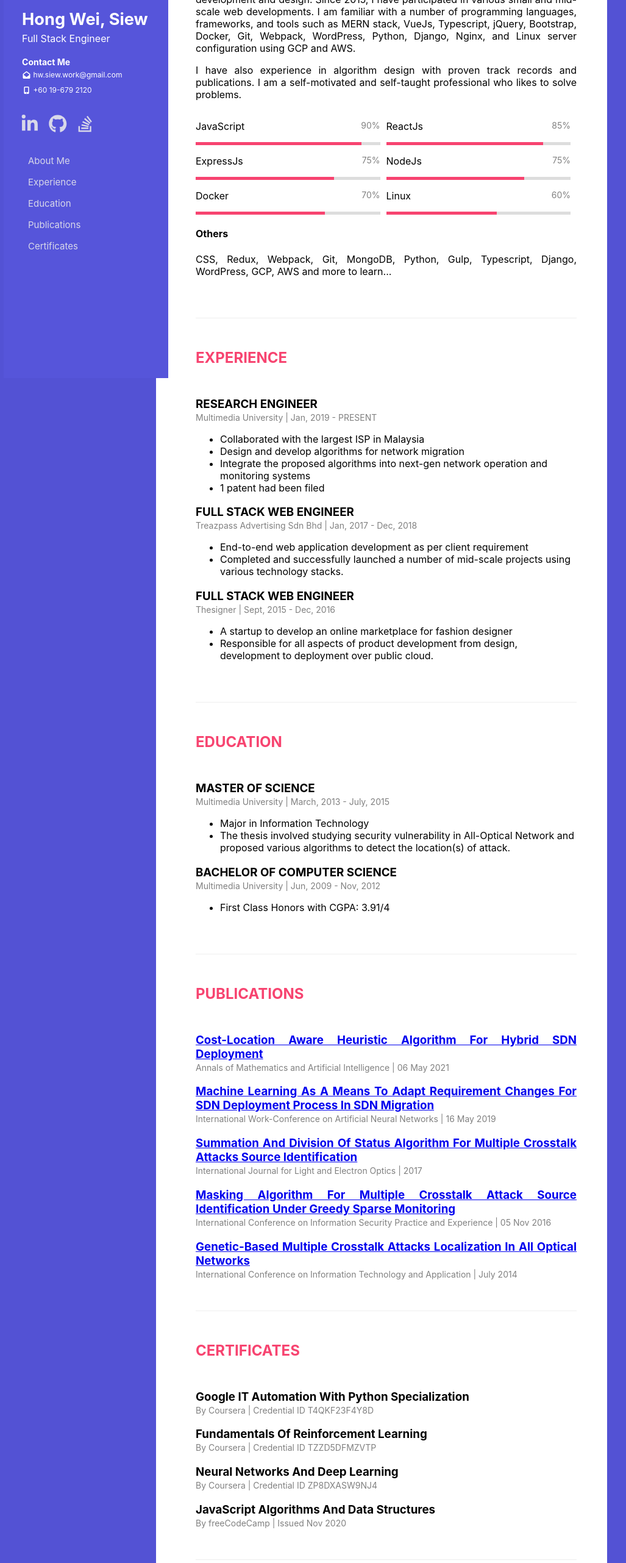
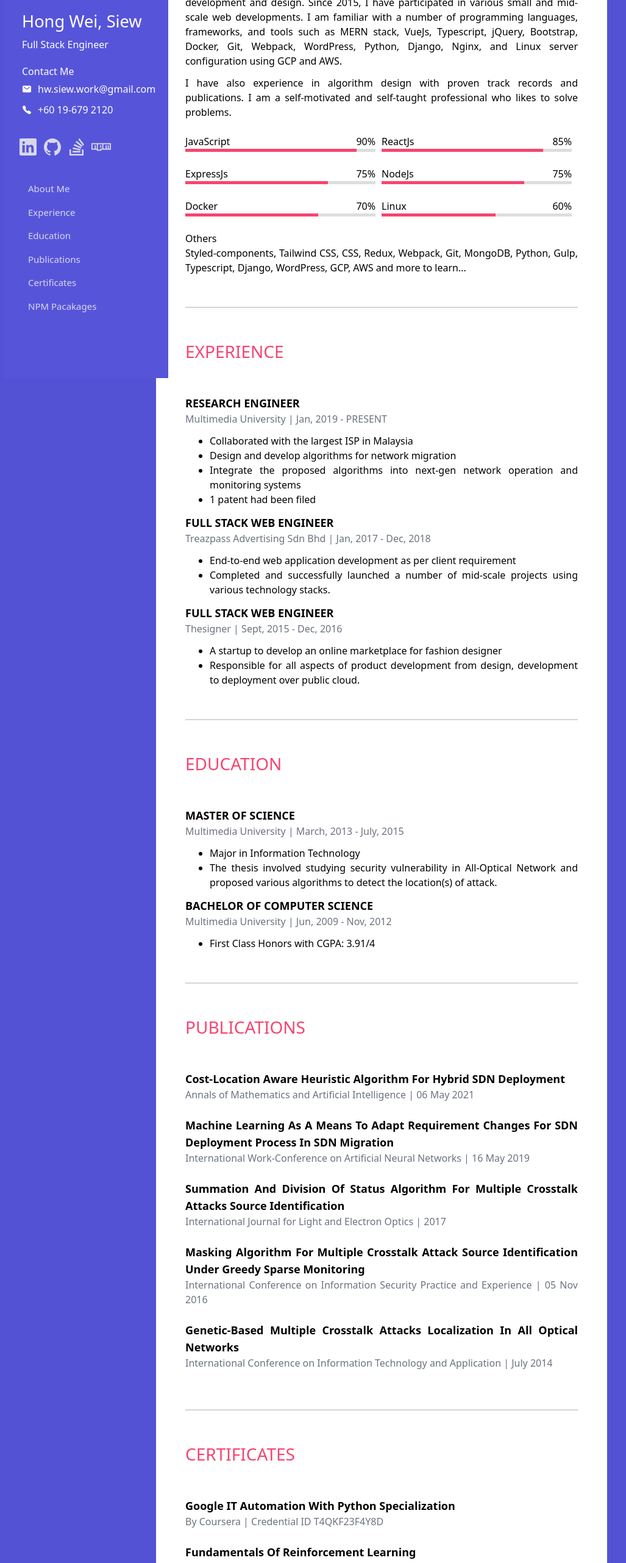
Before and after one commit to hwsiew/hwsiew.github.io, a React (Create React App) app: page / in a window 1280 px wide. Shown: the part 180-2743 px from the top of the page at 61% size, without its empty margins (122-1149 px from the left). Built offline with nearby package versions, Linux system fonts and the light colour scheme.

Commit message:
Update contents

```diff
--- a/src/App.css
+++ b/src/App.css
@@ -1,3 +1,8 @@
+body {
+  background-color: #5352d4;
+  /* background-color: #121212; */
+}
+
 /* The side navigation menu */
 .sidenav {
   height: 100%; /* 100% Full-height */
@@ -7,7 +12,8 @@
   z-index: 1; /* Stay on top */
   top: 0; /* Stay at the top */
   left: 0;
-  background-color: #5655da; /* Black*/
+  /* background-color: rgba(155, 26, 26, 0.02);  */
+  background-color: #5655da;
   transition: 0.5s; /* 0.5 second transition effect to slide in the sidenav */
   padding: 40px 0 0 30px;
 }
@@ -93,15 +99,15 @@
 /* Mobile navigation button */
 
 #mobile-nav {
-    background:rgba(12, 12, 12,0.75);
-    height:60px;
-    width: 60px;
-    position:absolute;
-    right: -60px;
-    z-index: 2;
-    margin-left: 0;
-    display: none;
-    top:50px;
+  background:rgba(12, 12, 12,0.5);
+  height:40px;
+  width: 40px;
+  position:absolute;
+  right: -40px;
+  z-index: 2;
+  margin-left: 0;
+  display: none;
+  top:50px;
 }
 
 #mobile-nav span{
@@ -166,45 +172,49 @@
 #main {
   margin-left: calc(250px + 10%);
   transition: .5s;
-  padding: 20px 50px 20px 65px;
+  /* padding: 20px 50px 20px 65px; */
   background: white;
   width: 740px;
 }
 
 /* Section */
 
-section {
+/* section {
   padding-bottom: 50px;
   border-bottom: solid 1px #EEE;
-}
+} */
 
-section p {
+/* section p {
   text-align: justify;
-}
+} */
 
-section h3 {
+/* section h3 {
   margin-bottom: 0;
   text-transform: uppercase;
   text-align: justify;
-}
+} */
 
-section span {
+/* section span {
   color:gray;
   font-size: 14px;
-}
+} */
 
-.section-header {
+/* .section-header {
   margin: 50px auto;
-}
+} */
 
-.section-header h2 {
+/* .section-header h2 {
   color: #f74470;
   text-transform: uppercase;
-}
+} */
 
 #publications h3, #certificates h3 {
   text-transform: capitalize;
   text-align: justify;
+}
+
+#npm-packages h3{
+  text-transform: none;
 }
 
 .resume-download {
--- a/src/App.js
+++ b/src/App.js
@@ -4,12 +4,19 @@ import {
   BrowserRouter as Router,
 } from "react-router-dom";
 import { NavHashLink  as Link } from 'react-router-hash-link';
-import { library } from '@fortawesome/fontawesome-svg-core'
-import { FontAwesomeIcon } from '@fortawesome/react-fontawesome'
-import { fab } from '@fortawesome/free-brands-svg-icons'
-import { faEnvelopeOpen, faMobileAlt } from '@fortawesome/free-solid-svg-icons'
+import List from './components/List';
+import styled from 'styled-components'
 
-library.add(fab);
+const Section = styled.section.attrs(props =>({
+  className: 'pb-10 border-b-2 border-gray-300 text-justify'
+}))`
+  h2 {
+    margin: 50px auto;
+    color: #f74470;
+    text-transform: uppercase;
+    font-size: 1.75rem;
+  }
+`;
 
 function App() {
 
@@ -19,10 +26,11 @@ function App() {
     <Router>
       <header id="mySidenav" className={toggle ? 'sidenav pushed' : 'sidenav'}>
         <div id="mobile-nav" className={toggle ? 'open' : ''} onClick={() => setToggle(!toggle) }>
+        <ion-icon name="menu" style={{fontSize:40,color:'white'}}></ion-icon>
+          {/* <span></span>
           <span></span>
           <span></span>
-          <span></span>
-          <span></span>
+          <span></span> */}
         </div>
         <div className="avatar">
           <img src="/me.jpg" alt="avatar"></img>
@@ -32,22 +40,31 @@ function App() {
           <span>Full Stack Engineer</span>
         </div>
         <div className="contact">
-          <h3>Contact Me</h3>
+          <h3 className="text-base">Contact Me</h3>
           <ul>
-            <li><FontAwesomeIcon icon={faEnvelopeOpen} fixedWidth /> hw.siew.work@gmail.com</li>
-            <li><FontAwesomeIcon icon={faMobileAlt} fixedWidth /> +60 19-679 2120</li>
+            <li style={{display:'flex',alignItems:'center',fontSize:16}}>
+              <ion-icon name="mail" style={{marginRight:10}}></ion-icon>
+              hw.siew.work@gmail.com
+            </li>
+            <li style={{display:'flex',alignItems:'center',fontSize:16}}>
+              <ion-icon name="call" style={{marginRight:10}}></ion-icon>
+              +60 19-679 2120
+            </li>
           </ul>
         </div>
 
         <div className="social-list">
-          <a href="https://www.linkedin.com/in/hw-siew/" target="_blank" rel="noreferrer">
-            <FontAwesomeIcon icon={['fab', 'linkedin-in']} fixedWidth size="2x" />
+          <a  href="https://www.linkedin.com/in/hw-siew/" target="_blank" rel="noreferrer">
+            <ion-icon name="logo-linkedin" size="large"></ion-icon>
           </a>
           <a href="https://github.com/hwsiew" target="_blank" rel="noreferrer">
-            <FontAwesomeIcon icon={['fab', 'github']} fixedWidth size="2x" />
+            <ion-icon name="logo-github" size="large"></ion-icon>
           </a>
           <a href="https://stackoverflow.com/users/5150558/hw-siew" target="_blank" rel="noreferrer">
-            <FontAwesomeIcon icon={['fab', 'stack-overflow']} fixedWidth size="2x" />
+            <ion-icon name="logo-stackoverflow" size='large'></ion-icon>
+          </a>
+          <a href="https://www.npmjs.com/~hwsiew" target="_blank" rel="noreferrer">
+            <ion-icon name="logo-npm" size='large'></ion-icon>
           </a>
         </div>
 
@@ -67,197 +84,215 @@ function App() {
           <li>
             <Link smooth to="#certificates" activeClassName="active">Certificates</Link>
           </li>
+          <li>
+            <Link smooth to="#npm-packages" activeClassName="active">NPM Pacakages</Link>
+          </li>
         </ul>
       </header>
 
-      <div id="main" className={toggle ? 'main-pushed' : ''}>
+      <div id="main" className={toggle ? 'main-pushed pt-4 pb-64 bg-white md:px-12 px-11' : 'md:px-12 px-11 pt-4 pb-64 bg-white'}>
 
         {/* About */}
-        <section id="about">
+        <Section  id="about">
           <div className="section-header">
             <a
               href="/Hong Wei, Siew-20210512.pdf"
               target="_blank"
               className="resume-download">Download Resume</a>
-            <h2>About me</h2>
+            <h2 className={'text-2xl'}>About me</h2>
           </div>
           <div>
-            <p>
+            <p className={'mt-3 mb-3'}>
               I am an experienced Full Stack Web Engineer with holistic knowledge of software development and design. Since 2015, I have participated in various small and mid-scale web developments.  I am familiar with a number of programming languages, frameworks, and tools such as MERN stack, VueJs, Typescript, jQuery, Bootstrap, Docker, Git, Webpack, WordPress, Python, Django, Nginx, and Linux server configuration using GCP and AWS.
             </p>
-            <p>
+            <p className={'mt-3 mb-3'}>
               I have also experience in algorithm design with proven track records and publications.  I am a self-motivated and self-taught professional who likes to solve problems.
             </p>
           </div>
           <div className="skills-container">
-            <div>
+            <div className={'mt-3 mb-3'}>
               <p>JavaScript <span>90%</span></p>
               <div className="container">
                 <div className="skills js"></div>
               </div>
             </div>
-            <div>
+            <div className={'mt-3 mb-3'}>
               <p>ReactJs <span>85%</span></p>
               <div className="container">
                 <div className="skills reactjs"></div>
               </div>
             </div>
-            <div>
+            <div className={'mt-3 mb-3'}>
               <p>ExpressJs <span>75%</span></p>
               <div className="container">
                 <div className="skills expressjs"></div>
               </div>
             </div>
-            <div>
+            <div className={'mt-3 mb-3'}>
               <p>NodeJs <span>75%</span></p>
               <div className="container">
                 <div className="skills nodejs"></div>
               </div>
             </div>
-            <div>
+            <div className={'mt-3 mb-3'}>
               <p>Docker <span>70%</span></p>
               <div className="container">
                 <div className="skills docker"></div>
               </div>
             </div>
-            <div>
+            <div className={'mt-3 mb-3'}>
               <p>Linux <span>60%</span></p>
               <div className="container">
                 <div className="skills linux"></div>
               </div>
             </div>
           </div>
-          <div>
+          <div className={'mt-3 mb-3'}>
             <h4>Others</h4>
-            <p> CSS, Redux, Webpack, Git, MongoDB, Python, Gulp, Typescript, Django, WordPress, GCP, AWS and more to learn...</p>
+            <p> Styled-components, Tailwind CSS, CSS, Redux, Webpack, Git, MongoDB, Python, Gulp, Typescript, Django, WordPress, GCP, AWS and more to learn...</p>
           </div>
-        </section>
+        </Section>
 
         {/* Experience */}
-        <section id="experience">
-          <div className="section-header">
+        <Section id="experience">
           <h2>Experience</h2>
-          </div>
-          <div>
-            <h3>Research Engineer</h3>
-            <span>Multimedia University | Jan, 2019 - PRESENT</span>
-            <ul>
+          <List title="Research Engineer" subtitle="Multimedia University | Jan, 2019 - PRESENT">
             <li>Collaborated with the largest ISP in Malaysia</li>
             <li>Design and develop algorithms for network migration</li>
             <li>Integrate the proposed algorithms into next-gen network operation and monitoring systems</li>
             <li>1 patent had been filed</li>
-            </ul>
-          </div>
-          <div>
-            <h3>Full Stack Web Engineer</h3>
-            <span>Treazpass Advertising Sdn Bhd | Jan, 2017 - Dec, 2018</span>
-            <ul>
+          </List>
+          <List title='Full Stack Web Engineer' subtitle='Treazpass Advertising Sdn Bhd | Jan, 2017 - Dec, 2018'>
             <li>End-to-end web application development as per client requirement</li>
             <li>Completed and successfully launched a number of mid-scale projects using various technology stacks.</li>
-            </ul>
-          </div>
-          <div>
-            <h3>Full Stack Web Engineer</h3>
-            <span>Thesigner | Sept, 2015 - Dec, 2016</span>
-            <ul>
+          </List>
+          <List title="Full Stack Web Engineer" subtitle="Thesigner | Sept, 2015 - Dec, 2016">
             <li>A startup to develop an online marketplace for fashion designer</li>
             <li>Responsible for all aspects of product development from design, development to deployment over public cloud.</li>
-            </ul>
-          </div>
-        </section>
+          </List>
+        </Section>
 
         {/* Eduction */}
-        <section id="education">
-          <div className="section-header">
+        <Section id="education">
           <h2>Education</h2>
-          </div>
-          <div>
-            <h3>Master of Science</h3>
-            <span>Multimedia University | March, 2013 - July, 2015</span>
-            <ul>
+          <List title="Master of Science" subtitle='Multimedia University | March, 2013 - July, 2015'>
             <li>Major in Information Technology</li>
             <li>The thesis involved studying security vulnerability in All-Optical Network and proposed various algorithms to detect the location(s) of attack.</li>
-            </ul>
-          </div>
-          <div>
-            <h3>Bachelor of Computer Science</h3>
-            <span>Multimedia University | Jun, 2009 - Nov, 2012</span>
-            <ul>
+          </List>
+          <List title='Bachelor of Computer Science' subtitle="Multimedia University | Jun, 2009 - Nov, 2012">
             <li>First Class Honors with CGPA: 3.91/4</li>
-            </ul>
-          </div>
-        </section>
+          </List>
+        </Section>
 
         {/* Publications */}
-        <section id="publications">
-          <div className="section-header">
+        <Section id="publications">
           <h2>Publications</h2>
-          </div>
-          <div>
-            <h3>
+          <List
+            title={
               <a href="https://link.springer.com/article/10.1007/s10472-021-09750-6" target="_blank" rel="noreferrer">
                 Cost-Location Aware Heuristic Algorithm for Hybrid SDN Deployment
               </a>
-            </h3>
-            <span>Annals of Mathematics and Artificial Intelligence | 06 May 2021 </span>
-          </div>
-          <div>
-            <h3>
+            }
+            subtitle='Annals of Mathematics and Artificial Intelligence | 06 May 2021'
+          ></List>
+          <List
+            title={
               <a href="https://link.springer.com/chapter/10.1007/978-3-030-20518-8_52" target="_blank" rel="noreferrer">
                 Machine Learning as a Means to Adapt Requirement Changes for SDN Deployment Process in SDN Migration
               </a>
-            </h3>
-            <span>International Work-Conference on Artificial Neural Networks | 16 May 2019 </span>
-          </div>
-          <div>
-            <h3>
+            }
+            subtitle='International Work-Conference on Artificial Neural Networks | 16 May 2019'
+          ></List>
+          <List
+            title={
               <a href="https://www.semanticscholar.org/paper/Summation-and-Division-of-Status-algorithm-for-Siew-Tan/0cdeeef8b0d8afac6584ccdf3b2f6f38f8428ff6" target="_blank" rel="noreferrer">
                 Summation and Division of Status algorithm for multiple crosstalk attacks source identification
               </a>
-            </h3>
-            <span> International Journal for Light and Electron Optics | 2017 </span>
-          </div>
-          <div>
-            <h3>
+            }
+            subtitle='International Journal for Light and Electron Optics | 2017'
+          ></List>
+          <List
+            title={
               <a href="https://link.springer.com/chapter/10.1007/978-3-319-49151-6_10" target="_blank" rel="noreferrer">
                 Masking Algorithm for Multiple Crosstalk Attack Source Identification Under Greedy Sparse Monitoring
               </a>
-            </h3>
-            <span> International Conference on Information Security Practice and Experience | 05 Nov 2016 </span>
-          </div>
-          <div>
-            <h3>
+            }
+            subtitle='International Conference on Information Security Practice and Experience | 05 Nov 2016'
+          ></List>
+          <List
+            title={
               <a href="https://www.semanticscholar.org/paper/Genetic-based-Multiple-Crosstalk-Attacks-in-All-Siew-Tan/99e0307487fd043373b4a8ad087267d03e682497" target="_blank" rel="noreferrer">
                 Genetic-based Multiple Crosstalk Attacks Localization in All Optical Networks
               </a>
-            </h3>
-            <span> International Conference on Information Technology and Application | July 2014 </span>
-          </div>
-        </section>
+            }
+            subtitle='International Conference on Information Technology and Application | July 2014'
+          ></List>
+        </Section>
 
         {/* Certificates */}
-        <section id="certificates">
-          <div className="section-header">
+        <Section id="certificates">
           <h2>Certificates</h2>
-          </div>
-          <div>
-            <h3>Google IT Automation with Python Specialization</h3>
-            <span>By Coursera | Credential ID T4QKF23F4Y8D</span>
-          </div>
-          <div>
-            <h3>Fundamentals of Reinforcement Learning</h3>
-            <span>By Coursera | Credential ID TZZD5DFMZVTP</span>
-          </div>
-          <div>
-            <h3>Neural Networks and Deep Learning</h3>
-            <span>By Coursera | Credential ID ZP8DXASW9NJ4</span>
-          </div>
-          <div>
-            <h3>JavaScript Algorithms and Data Structures</h3>
-            <span>By freeCodeCamp | Issued Nov 2020</span>
-          </div>
-        </section>
+          <List
+            title='Google IT Automation with Python Specialization'
+            subtitle="By Coursera | Credential ID T4QKF23F4Y8D"
+          ></List>
+          <List
+            title='Fundamentals of Reinforcement Learning'
+            subtitle='By Coursera | Credential ID TZZD5DFMZVTP'
+          ></List>
+          <List
+            title='Neural Networks and Deep Learning'
+            subtitle='By Coursera | Credential ID ZP8DXASW9NJ4'
+          ></List>
+          <List
+            title='JavaScript Algorithms and Data Structures'
+            subtitle='By freeCodeCamp | Issued Nov 2020'
+          ></List>
+        </Section>
 
+        {/* NPM Pacakages */}
+        <Section id="npm-packages">
+          <h2>NPM Pacakages</h2>
+          <List
+            title={
+              <a
+                href="https://www.npmjs.com/package/@hwsiew/dsajs"
+                rel="noreferrer"
+                target="_blank"
+              >
+                @hwsiew/dsajs
+                <img className='inline-block ml-4' alt="npm (scoped)" src="https://img.shields.io/npm/v/@hwsiew/dsajs"></img>
+              </a>
+            }
+            subtitle="The implementations of advance data structures and algorithm in Javascript"
+          ></List>
+          <List
+            title={
+              <a
+                href="https://www.npmjs.com/package/create-html5-skeleton"
+                target="_blank"
+                rel="noreferrer"
+              >
+                create-html5-skeleton
+                <img className='inline-block ml-4' alt="npm (scoped)" src="https://img.shields.io/npm/v/create-html5-skeleton"></img>
+              </a>
+            }
+            subtitle="HTML 5 skeleton generator enforces various SEO best practices and browsers support meta tags for different purpose."
+          ></List>
+           <List
+            title={
+              <a
+                href="https://www.npmjs.com/package/simplychain"
+                target="_blank"
+                rel="noreferrer"
+              >
+                simplychain
+                <img className='inline-block ml-4' alt="npm (scoped)" src="https://img.shields.io/npm/v/simplychain"></img>
+              </a>
+            }
+            subtitle="The proof-of-concept of blockchain implementation using Javascript."
+          ></List>
+        </Section>
       </div>
     </Router>
   );
--- a/src/index.css
+++ b/src/index.css
@@ -1,18 +1,3 @@
-* {
-  box-sizing: border-box;
-}
-
-body {
-  margin: 0;
-  font-family: -apple-system, BlinkMacSystemFont, 'Segoe UI', 'Roboto', 'Oxygen',
-    'Ubuntu', 'Cantarell', 'Fira Sans', 'Droid Sans', 'Helvetica Neue',
-    sans-serif;
-  -webkit-font-smoothing: antialiased;
-  -moz-osx-font-smoothing: grayscale;
-  background-color: #5352d4;
-}
-
-code {
-  font-family: source-code-pro, Menlo, Monaco, Consolas, 'Courier New',
-    monospace;
-}
+@tailwind base;
+@tailwind components;
+@tailwind utilities;
```
Lines whose indentation alone changed are shown as unchanged.
